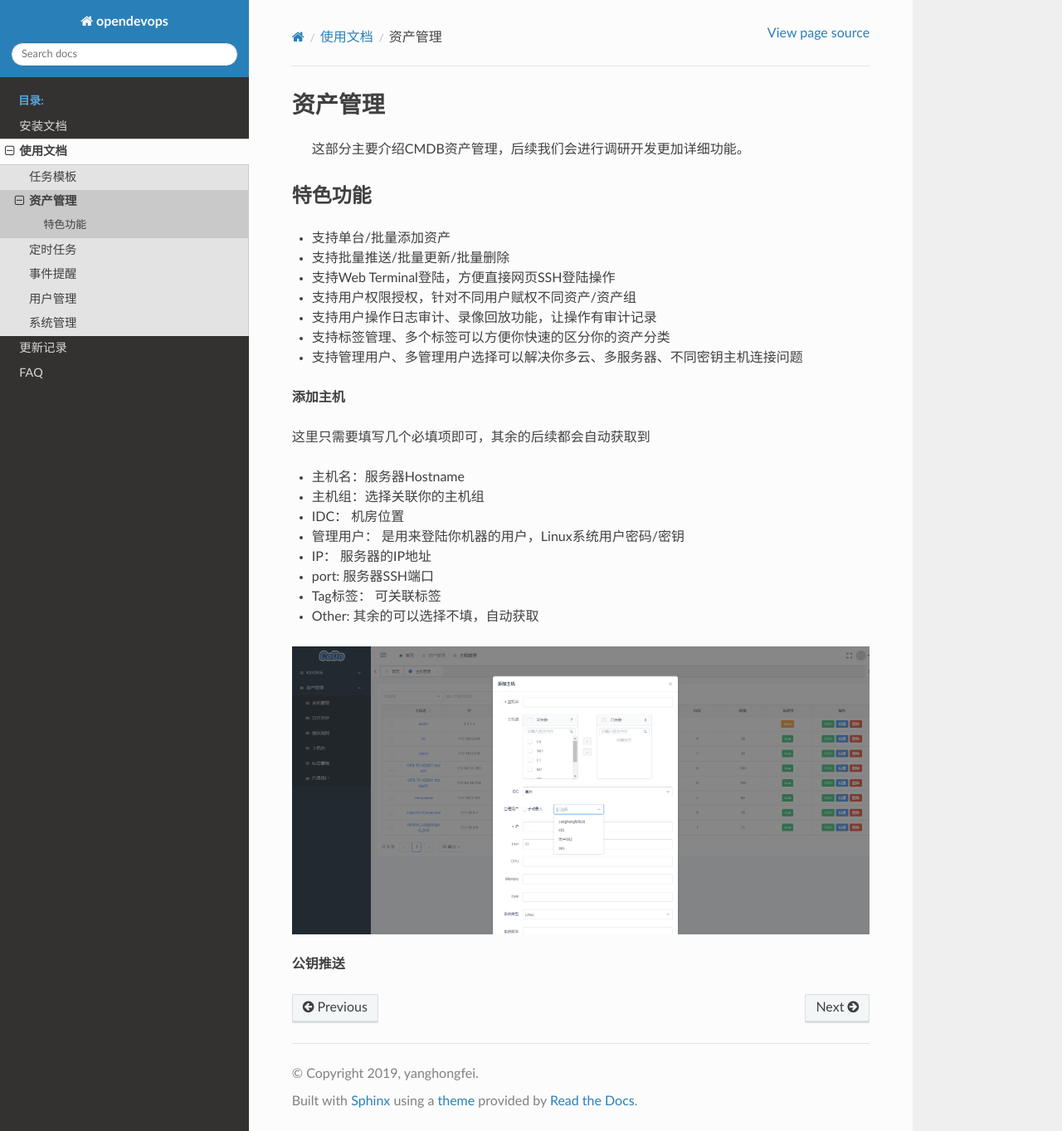
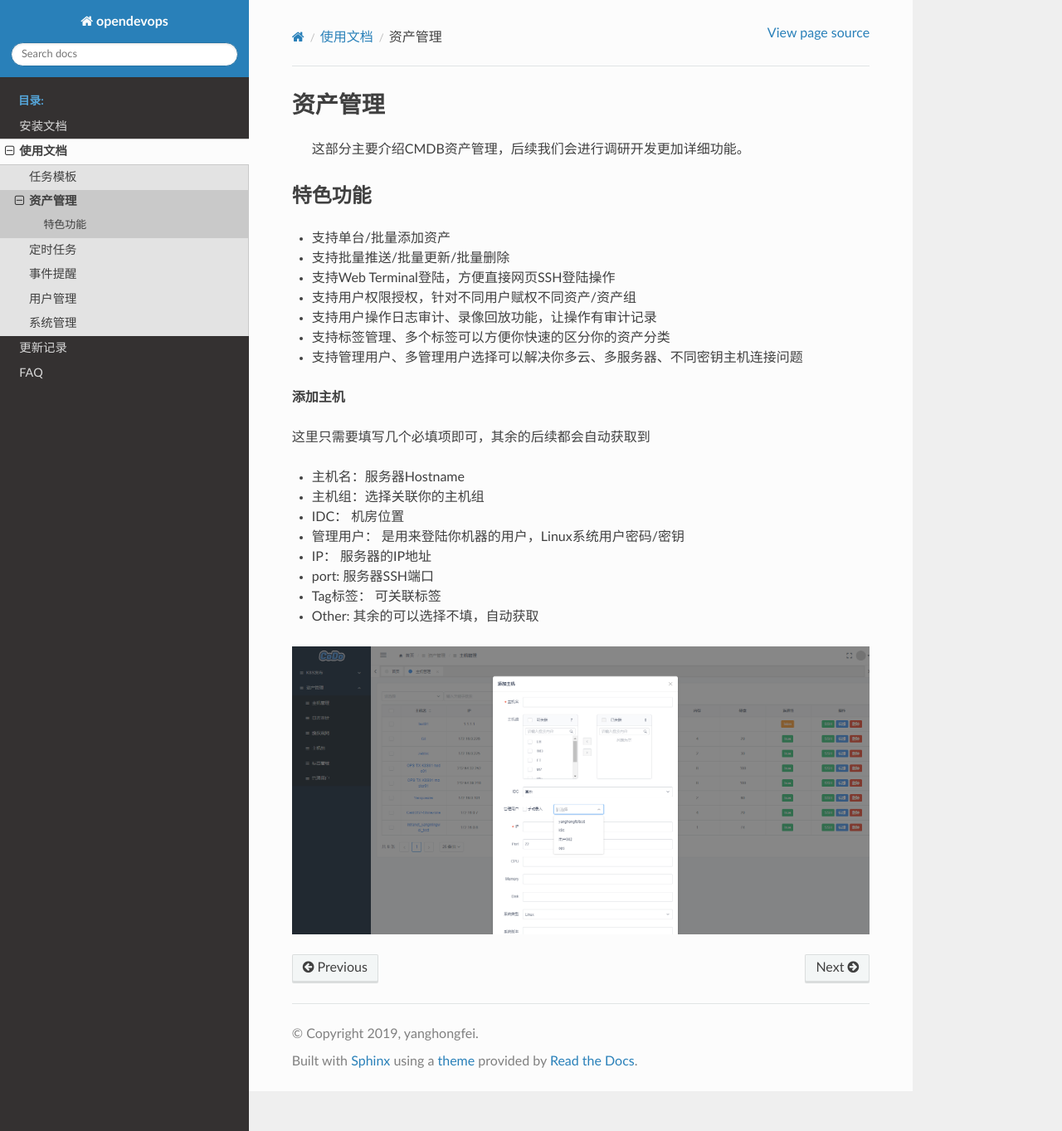
Before and after one commit to opendevops-cn/opendevops, a Sphinx documentation site: the page built from docs/source/cmdb_manager.md, in a window 1280 px wide and 1363 px high. Shown: the whole window at 83% size. Built offline with Sphinx 7.4.7 and the Read the Docs theme 2.0.0, drawn with Linux system fonts in a browser that asks for light colours; pages that are not in the unit, such as notebooks, are missing from menus.

Commit message:
更新CMDB信息

````diff
--- a/docs/source/cmdb_manager.md
+++ b/docs/source/cmdb_manager.md
@@ -31,7 +31,7 @@
 ![](./_static/images/cmdb_add_host.png)
 
 
-**公钥推送**
+<!--**公钥推送**-->
 
 <!--```-->
 <!--选择主机，点击->公钥推送， 先推送公钥，后续用来获取资产信息使用, 成功后连通性显示`true`,失败后连通性显示`false`-->
````
